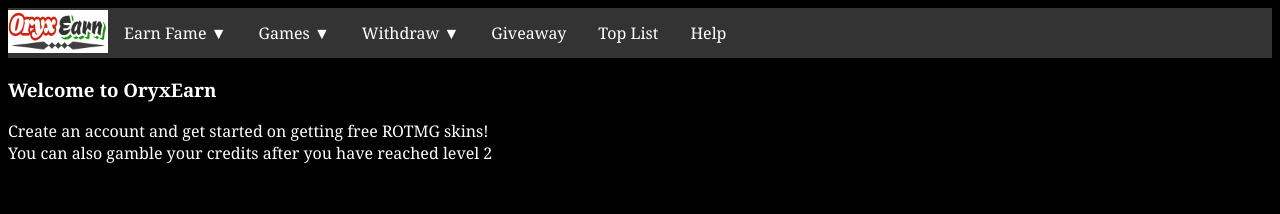
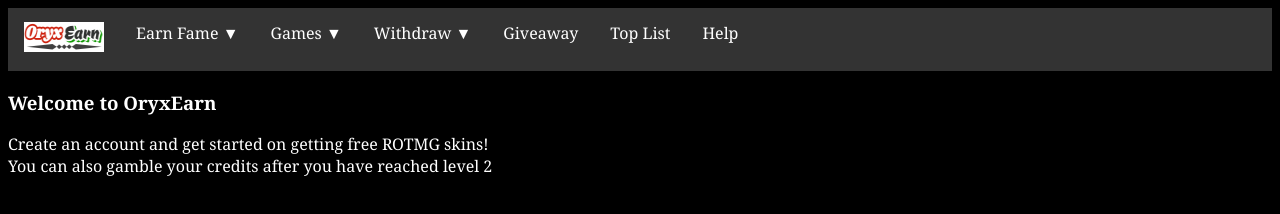
Before and after one commit to OryxEarn/website, a plain HTML site: page index.html in a window 1280 px wide. Drawn offline with Linux system fonts and the light colour scheme.

Commit message:
Reverting
Reverting

```diff
--- a/index.html
+++ b/index.html
@@ -8,7 +8,7 @@
 	<body>
 
 	<ul>
-		<li class="img"><img src="OryxEarn logo_mini.png" height="43px" width="100px"></li>
+		<li><a href="index.html"><img src="OryxEarn logo_mini.png" height="30px" width="80px"></a></li>
 		<li class="dropdown">
 			<a href="javascript:void(0)" class="dropbtn">Earn Fame ▼</a>
 			<div class="dropdown-content">
--- a/main.css
+++ b/main.css
@@ -5,11 +5,6 @@
 
 h3, p {
 	color:white;
-}
-
-.img {
-  position: relative;
-  top: 1.5px;
 }
 
 ul {
@@ -24,7 +19,7 @@
   float: left;
 }
 
-a, .dropbtn {
+li a, .dropbtn {
   display: inline-block;
   color: white;
   text-align: center;
@@ -32,7 +27,7 @@
   text-decoration: none;
 }
 
-a:hover, .dropdown:hover .dropbtn {
+li a:hover, .dropdown:hover .dropbtn {
   background-color: red;
 }
 
```
